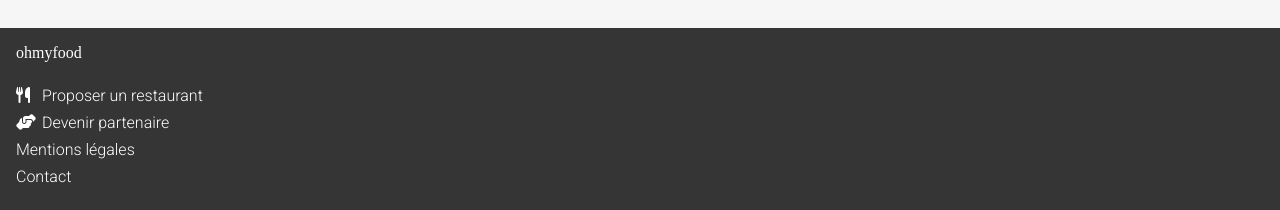
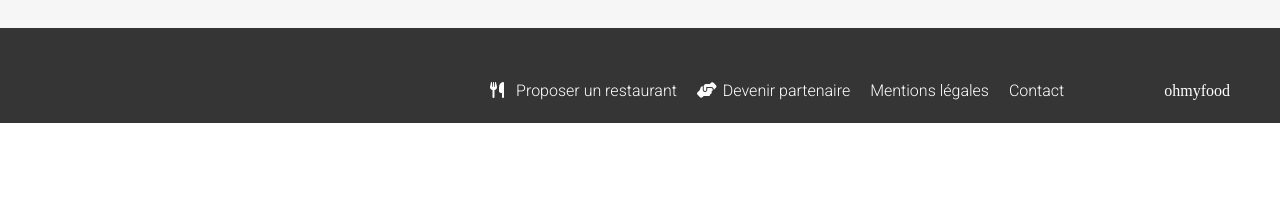
Before and after one commit to sebtech-run/Ohmyfood-OC, a plain HTML site: page index.html in a window 1280 px wide. Shown: the part 1209-1419 px from the top of the page. After the commit the page ends 1332 px from the top, so only its background shows below. Drawn offline with Linux system fonts and the light colour scheme; a web font is replaced by a local one.

Commit message:
Footer desktop et tablette terminé

```diff
--- a/scss/style.scss
+++ b/scss/style.scss
@@ -268,9 +268,6 @@ html {
     }
 }
 
-
-
-
 //FOOTER
 
 .footer {
@@ -281,6 +278,17 @@ html {
         display: flex;
         flex-direction: column;
         padding: 16px;
+
+        @media (min-width:768px) {
+            flex-direction: row-reverse;
+            gap: 60px;
+            padding: 30px 0px 20px 0px;
+        }
+        @media (min-width:1024px) {
+            gap: 100px;
+            padding: 50px 0px 20px 0px;
+        }
+
     }
 
     &_logo {
@@ -288,16 +296,33 @@ html {
         color: white;
         margin: 0;
         margin-bottom: 16px;
+        display: flex;
+
+
+
+        @media (min-width:768px) {
+            margin-bottom: 0;
+            padding-right: 50px;
+            align-items: center;
+        }
     }
 
     &_list {
+        display: flex;
+        flex-direction: column;
         list-style: none;
         padding: 0;
         margin: 0;
+
+
+        @media (min-width:768px) {
+            flex-direction: row;
+            gap: 20px;
+        }
     }
 
     &_text {
-        margin: 8px 0;
+        margin: 3px 0;
     }
 
     &_link {
```
Also changed, not shown: scss/style.css, 1 other file.
